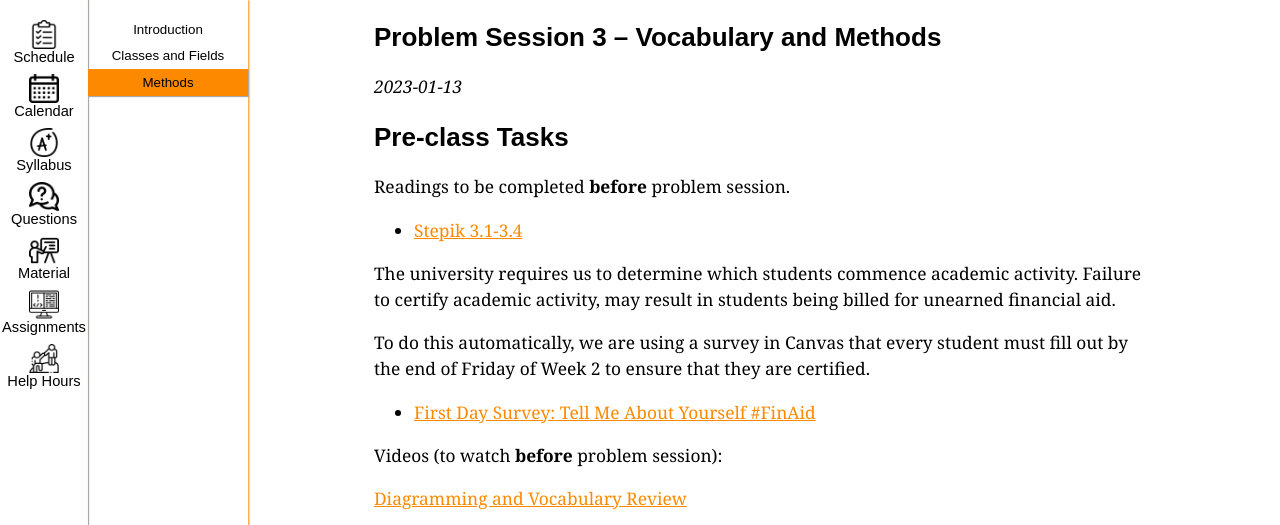
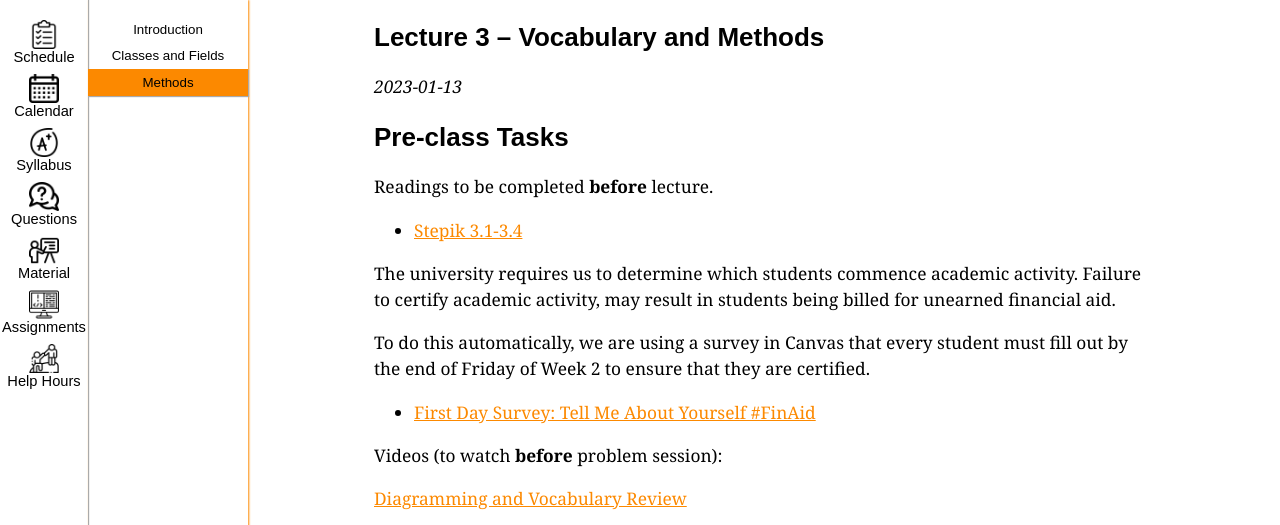
Before and after one commit to ucsd-cse8b-w23/ucsd-cse8b-w23.github.io, a Jekyll site: the page built from _lectures/lecture3.md, in a window 1280 px wide and 900 px high, cut to the strip 0-525 px from the top of the window. Built offline with Jekyll 4.4.1, drawn with Linux system fonts in a browser that asks for light colours.

Commit message:
Update lecture3.md

```diff
--- a/_lectures/lecture3.md
+++ b/_lectures/lecture3.md
@@ -19,13 +19,13 @@ worksheets:
 
 ---
 
-## Problem Session 3 – Vocabulary and Methods
+## Lecture 3 – Vocabulary and Methods
 
 _{{ page.released-on }}_
 
 ## Pre-class Tasks
 
-Readings to be completed **before** problem session.
+Readings to be completed **before** lecture.
 
 - [Stepik 3.1-3.4](https://stepik.org/lesson/559662/step/1?unit=553722){:target="_blank"}
 
```
